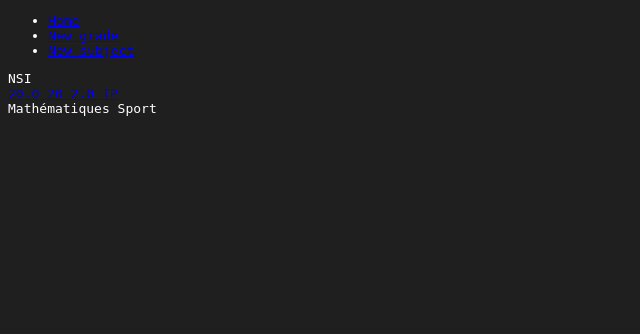
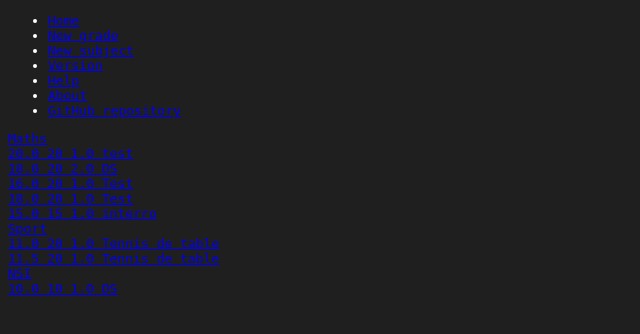
Before and after one commit to RWS-Studio/RWS_Learn, a Flask app: page / in a window 1280 px wide. Shown: the top 334 px of the page, without its empty margins (0-640 px from the left). Run offline with Flask 2, Linux system fonts and the light colour scheme; data comes from the database, SQL or seed files in the repository; data that the repository does not hold is empty.

Commit message:
software version control available

```diff
--- a/main.py
+++ b/main.py
@@ -1,6 +1,6 @@
 from database.grades_manager import GradesManager
 from database.subjects_manager import SubjectsManager
-from models import Grade, Subject
+from models import Grade, Subject, SoftwareVersion
 
 from flask import Flask, render_template, url_for, request, redirect
 
@@ -11,6 +11,13 @@ app = Flask(__name__)
 def index():
     # shows list of all grades + links to view them
     # in next version : graphs
+
+    # version control
+    try:
+        is_update_available = request.args["update-available"]
+    except Exception:
+        is_update_available = ""
+
     all_subjects = SubjectsManager().view_subject()
     subjects_and_grades = {}
     for i in all_subjects:
@@ -27,7 +34,14 @@ def index():
             except IndexError:
                 loop = False
             counter += 1
-    return render_template('index.html', subjects=subjects_and_grades)
+    return render_template('index.html', subjects=subjects_and_grades, is_update_available=is_update_available)
+
+
+@app.route('/version')
+def version():
+    version = SoftwareVersion()
+    is_new_version_available = version.get_if_new_version()
+    return render_template('version.html', is_update_available=is_new_version_available)
 
 
 @app.route('/subject/new')
--- a/static/js/msg.js
+++ b/static/js/msg.js
@@ -1,13 +1,13 @@
 // here define front-end msgs
 
 function showErrorMsg(error_msg){
-    console.log("There is an error : " + error_msg + ". If the problem persists, create an issue here : https://github.com/RWS-Studio/RWS_Learn/issues or contact : rws.studiocode@gmail.com");  // to do : make an sort of notification that says the same msg.
+    alert("There is an error : " + error_msg + ". If the problem persists, create an issue here : https://github.com/RWS-Studio/RWS_Learn/issues or contact : rws.studiocode@gmail.com");  // to do : make an sort of notification that says the same msg.
 }
 
 function showSoftwareUpToDate(){
-    console.log("The software is up-to-date.");  // to do : make an sort of notification that says the same msg.
+    alert("The software is up-to-date.");  // to do : make an sort of notification that says the same msg.
 }
 
 function showUpdateAvailable(){
-    console.log("A new version of the software is available.");  // to do : make an sort of notification that says the same msg.
+    alert("A new version of the software is available.");  // to do : make an sort of notification that says the same msg.
 }
--- a/templates/base.html
+++ b/templates/base.html
@@ -4,9 +4,10 @@
     <meta charset="UTF-8">
     <meta name="viewport" content="width=device-width, user-scalable=no, initial-scale=1.0, maximum-scale=1.0, minimum-scale=1.0">
     <meta http-equiv="X-UA-Compatible" content="ie=edge">
-    <title>{% block title %}{% endblock %} - rw_learn</title>
+    <title>{% block title %}{% endblock %} - RWS_Learn</title>
     <link rel="stylesheet" href="{{ url_for('static', filename='css/styles.css') }}">
     {% block head %}{% endblock %}
+    <script src="{{ url_for('static', filename='js/msg.js') }}"></script>
 </head>
 <body>
     <nav>
@@ -14,13 +15,14 @@
             <li><a href="/">Home</a></li>
             <li><a href="/grade/new">New grade</a></li>
             <li><a href="/subject/new">New subject</a></li>
-            <!--
-            <li><a href="/version">Version</a></li>  # verify if there are a new version of the software + btn to download it
-            <li><a href="/help">Help</a></li>
-            <li><a href="/about">About</a></li>
-            -->
+            <li><a href="/version">Version</a></li>
+            <li><a href="https://github.com/RWS-Studio/RWS_Learn/issues">Help</a></li>
+            <li><a href="https://github.com/RWS-Studio">About</a></li>
+            <li><a href="https://github.com/RWS-Studio/RWS_Learn">GitHub repository</a></li>
         </ul>
     </nav>
     {% block content %}{% endblock %}
+
+    <script src="{{ url_for('static', filename='js/script.js') }}"></script>
 </body>
 </html>
--- a/templates/index.html
+++ b/templates/index.html
@@ -5,7 +5,7 @@ Home
 
 {% block content %}
 {% for subject in subjects %}
-    {{ subject }}
+    <a href="/subject/view?subject={{ subject }}">{{ subject }}</a>
     {% for grade in subjects[subject] %}
         <div class="grade">
             <a href="/grade/view?id={{ grade.id }}&subject={{ subject }}">
@@ -18,4 +18,22 @@ Home
         </div>
     {% endfor %}
 {% endfor %}
+<!--version control-->
+<script>
+    let params = new URLSearchParams(window.location.search);
+
+    let is_update_available = params.get('update-available');
+
+    if(is_update_available == "true"){
+        showUpdateAvailable();
+        let wants_download = confirm("Do you want to download the new version ?");
+        if(wants_download){
+            window.location.href = "https://github.com/RWS-Studio/RWS_Learn";
+        }
+    }
+    else if(is_update_available == "false"){
+        showSoftwareUpToDate();
+    }
+</script>
+
 {% endblock %}
```
Also changed, not shown: models.py (+4 -13 lines), templates/version.html (added, +14 -0 lines), README.md, database/db_grades.db.
